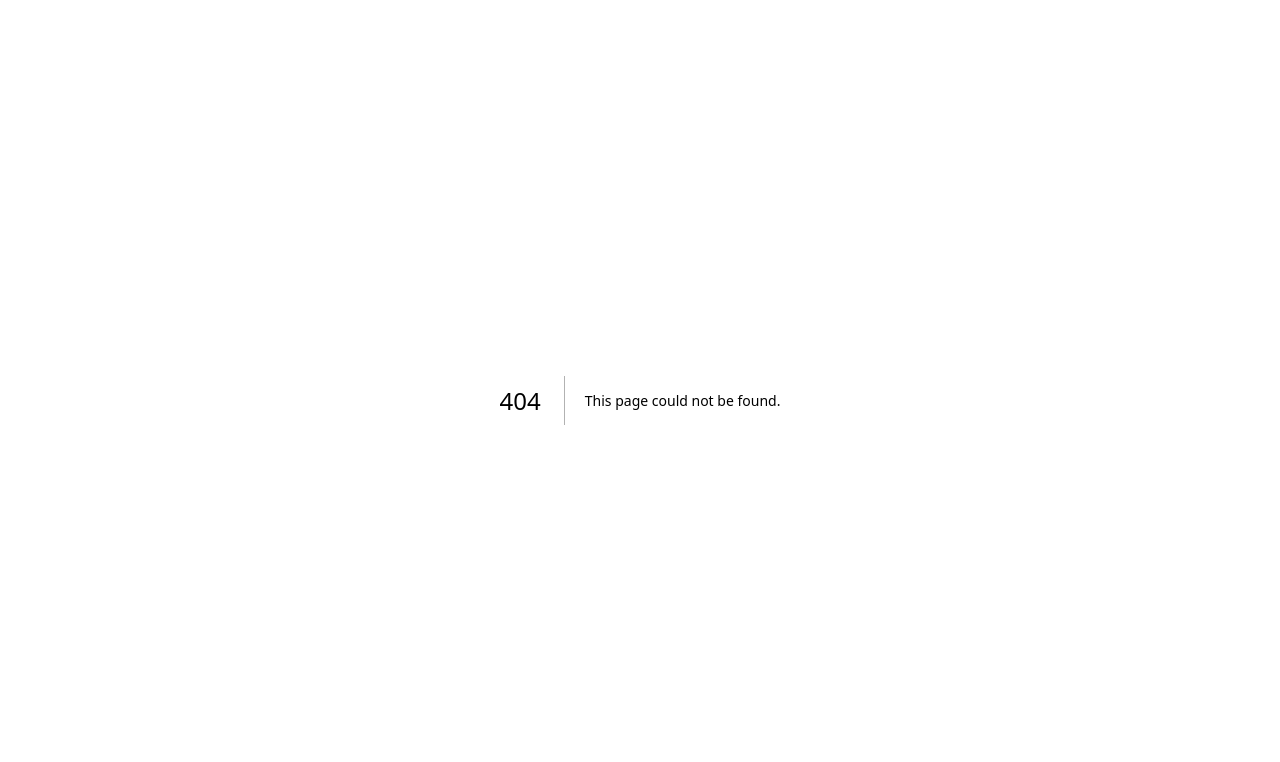
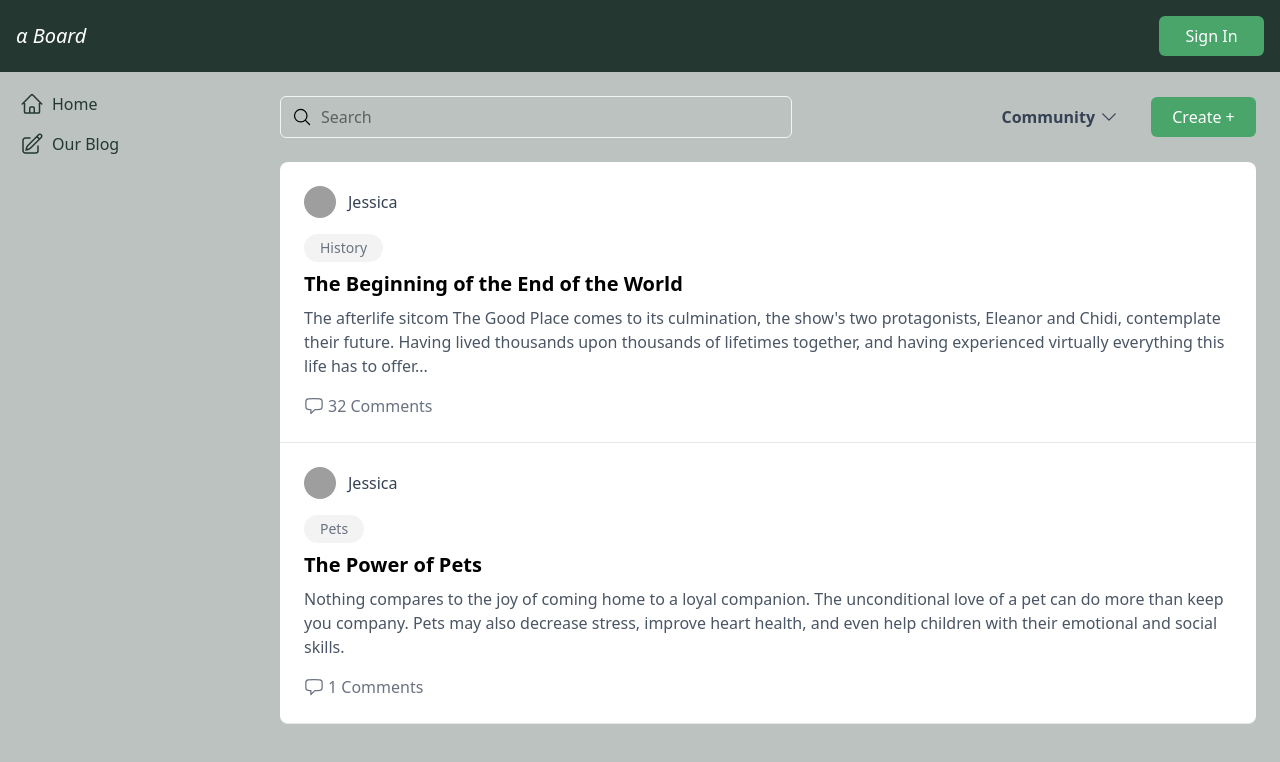
Before and after one commit to bossmiiz/web-board, a Next.js app in the folder frontend/: page /blog in a window 1280 px wide. Before the commit this address had no page. Shown: the top 762 px of the page. Built offline with nearby package versions, Linux system fonts and the light colour scheme; grey boxes are pictures that could not be loaded.

Commit message:
Feat : implement blog page and mock data for test ui

```diff
--- /dev/null
+++ b/frontend/src/app/blog/page.tsx
@@ -0,0 +1,254 @@
+"use client";
+
+import {
+  ChevronDownIcon,
+  MagnifyingGlassIcon,
+} from "@heroicons/react/24/outline";
+import { useState, useRef, useEffect, useCallback, memo } from "react";
+import BlogCard from "@/components/BlogCard";
+import Navbar from "@/components/Navbar";
+import Sidebar from "@/components/Sidebar";
+import CreatePostModal from "@/components/CreatePostModal";
+
+const categories = [
+  { id: 1, name: "History" },
+  { id: 2, name: "Food" },
+  { id: 3, name: "Pets" },
+  { id: 4, name: "Health" },
+  { id: 5, name: "Fashion" },
+  { id: 6, name: "Exercise" },
+  { id: 7, name: "Others" },
+] as const;
+
+const dummyPosts = [
+  {
+    id: "1",
+    title: "The Beginning of the End of the World",
+    excerpt:
+      "The afterlife sitcom The Good Place comes to its culmination, the show's two protagonists, Eleanor and Chidi, contemplate their future. Having lived thousands upon thousands of lifetimes together, and having experienced virtually everything this life has to offer...",
+    author: "Jessica",
+    category: "History",
+    commentCount: 32,
+    authorImage: "/images/avatar.jpg",
+  },
+  {
+    id: "2",
+    title: "The Power of Pets",
+    excerpt:
+      "Nothing compares to the joy of coming home to a loyal companion. The unconditional love of a pet can do more than keep you company. Pets may also decrease stress, improve heart health, and even help children with their emotional and social skills.",
+    author: "Jessica",
+    category: "Pets",
+    commentCount: 1,
+    authorImage: "/images/avatar.jpg",
+  },
+] as const;
+
+const SearchBar = memo(
+  ({
+    isExpanded,
+    onExpandClick,
+  }: {
+    isExpanded: boolean;
+    onExpandClick: () => void;
+  }) => (
+    <div
+      className={`relative transition-all duration-300 ease-in-out ${
+        isExpanded ? "w-full" : "w-auto lg:w-[512px]"
+      }`}
+    >
+      {!isExpanded && (
+        <button className="lg:hidden" onClick={onExpandClick}>
+          <MagnifyingGlassIcon className="h-5 w-5 text-black" />
+        </button>
+      )}
+      <div className={`relative ${isExpanded ? "block" : "hidden lg:block"}`}>
+        <MagnifyingGlassIcon className="absolute left-3 top-1/2 transform -translate-y-1/2 h-5 w-5 text-black" />
+        <input
+          type="text"
+          placeholder="Search"
+          className="w-full pl-10 pr-4 py-2 rounded-md border border-gray-100 focus:outline-none focus:ring-2 focus:ring-gray-100"
+        />
+      </div>
+    </div>
+  )
+);
+
+SearchBar.displayName = "SearchBar";
+
+const CategoryDropdown = memo(
+  ({
+    isOpen,
+    selectedCategory,
+    onToggle,
+    onSelect,
+  }: {
+    isOpen: boolean;
+    selectedCategory: string;
+    onToggle: () => void;
+    onSelect: (category: string) => void;
+  }) => (
+    <div className="relative">
+      <button
+        onClick={onToggle}
+        className="flex items-center space-x-1 px-4 py-2 text-gray-700 hover:text-custom_green-500 transition-colors"
+      >
+        <span className="font-bold">Community</span>
+        <ChevronDownIcon className="h-5 w-5" />
+      </button>
+
+      {isOpen && (
+        <>
+          <div
+            className="fixed inset-0 backdrop-blur-xs z-10 lg:hidden"
+            onClick={onToggle}
+          />
+          <div className="absolute right-0 mt-2 w-[202px] lg:w-[320px] bg-white rounded-lg shadow-lg z-20">
+            <div>
+              {categories.map((category) => (
+                <button
+                  key={category.id}
+                  onClick={() => {
+                    onSelect(category.name);
+                    onToggle();
+                  }}
+                  className="w-full text-left"
+                >
+                  <div
+                    className={`flex items-center justify-between px-4 py-2 hover:bg-custom_green-100 transition-colors ${
+                      selectedCategory === category.name
+                        ? "bg-custom_green-100 text-custom_green-500"
+                        : ""
+                    } ${category.id === 1 ? "rounded-t-lg" : ""} ${
+                      category.id === categories.length ? "rounded-b-lg" : ""
+                    }`}
+                  >
+                    <span>{category.name}</span>
+                    {selectedCategory === category.name && (
+                      <svg
+                        xmlns="http://www.w3.org/2000/svg"
+                        className="h-5 w-5 text-custom_green-500"
+                        viewBox="0 0 20 20"
+                        fill="currentColor"
+                      >
+                        <path
+                          fillRule="evenodd"
+                          d="M16.707 5.293a1 1 0 010 1.414l-8 8a1 1 0 01-1.414 0l-4-4a1 1 0 011.414-1.414L8 12.586l7.293-7.293a1 1 0 011.414 0z"
+                          clipRule="evenodd"
+                        />
+                      </svg>
+                    )}
+                  </div>
+                </button>
+              ))}
+            </div>
+          </div>
+        </>
+      )}
+    </div>
+  )
+);
+
+CategoryDropdown.displayName = "CategoryDropdown";
+
+export default function BlogPage() {
+  const [isDropdownOpen, setIsDropdownOpen] = useState(false);
+  const [selectedCategory, setSelectedCategory] = useState("");
+  const [isSidebarOpen, setIsSidebarOpen] = useState(false);
+  const [isSearchExpanded, setIsSearchExpanded] = useState(false);
+  const [isCreateModalOpen, setIsCreateModalOpen] = useState(false);
+  const searchRef = useRef<HTMLDivElement>(null);
+
+  const handleEdit = useCallback((id: string) => {
+    console.log("Edit post:", id);
+  }, []);
+
+  const handleDelete = useCallback((id: string) => {
+    console.log("Delete post:", id);
+  }, []);
+
+  const toggleDropdown = useCallback(() => {
+    setIsDropdownOpen((prev) => !prev);
+  }, []);
+
+  const handleCategorySelect = useCallback((category: string) => {
+    setSelectedCategory(category);
+  }, []);
+
+  useEffect(() => {
+    const handleClickOutside = (event: MouseEvent) => {
+      if (
+        searchRef.current &&
+        !searchRef.current.contains(event.target as Node)
+      ) {
+        setIsSearchExpanded(false);
+      }
+    };
+
+    document.addEventListener("mousedown", handleClickOutside);
+    return () => document.removeEventListener("mousedown", handleClickOutside);
+  }, []);
+
+  return (
+    <div className="min-h-screen flex flex-col">
+      <Navbar onMenuClick={() => setIsSidebarOpen(true)} />
+      <div className="flex flex-1">
+        <Sidebar
+          isOpen={isSidebarOpen}
+          onClose={() => setIsSidebarOpen(false)}
+        />
+        <main className="flex-1 p-6 bg-custom_gray-100 min-h-[calc(100vh-64px)]">
+          <div className="max-w-5xl mx-auto">
+            <div
+              className="flex justify-between items-center mb-6 relative"
+              ref={searchRef}
+            >
+              <SearchBar
+                isExpanded={isSearchExpanded}
+                onExpandClick={() => setIsSearchExpanded(true)}
+              />
+
+              <div
+                className={`flex items-center space-x-4 ${
+                  isSearchExpanded ? "hidden lg:flex" : "flex"
+                }`}
+              >
+                <CategoryDropdown
+                  isOpen={isDropdownOpen}
+                  selectedCategory={selectedCategory}
+                  onToggle={toggleDropdown}
+                  onSelect={handleCategorySelect}
+                />
+                <button
+                  onClick={() => setIsCreateModalOpen(true)}
+                  className="bg-custom_success text-white px-4 py-2 rounded-md hover:bg-custom_green-300 transition-colors w-[105px] h-[40px]"
+                >
+                  Create +
+                </button>
+              </div>
+            </div>
+
+            <div className="space-y-4">
+              {dummyPosts.map((post, index) => (
+                <BlogCard
+                  key={post.id}
+                  {...post}
+                  isFirst={index === 0}
+                  isLast={index === dummyPosts.length - 1}
+                  showActions={true}
+                  onEdit={handleEdit}
+                  onDelete={handleDelete}
+                />
+              ))}
+            </div>
+          </div>
+        </main>
+      </div>
+      <CreatePostModal
+        isOpen={isCreateModalOpen}
+        onClose={() => setIsCreateModalOpen(false)}
+        selectedCategory={selectedCategory}
+        onCategoryChange={setSelectedCategory}
+      />
+    </div>
+  );
+}
```
